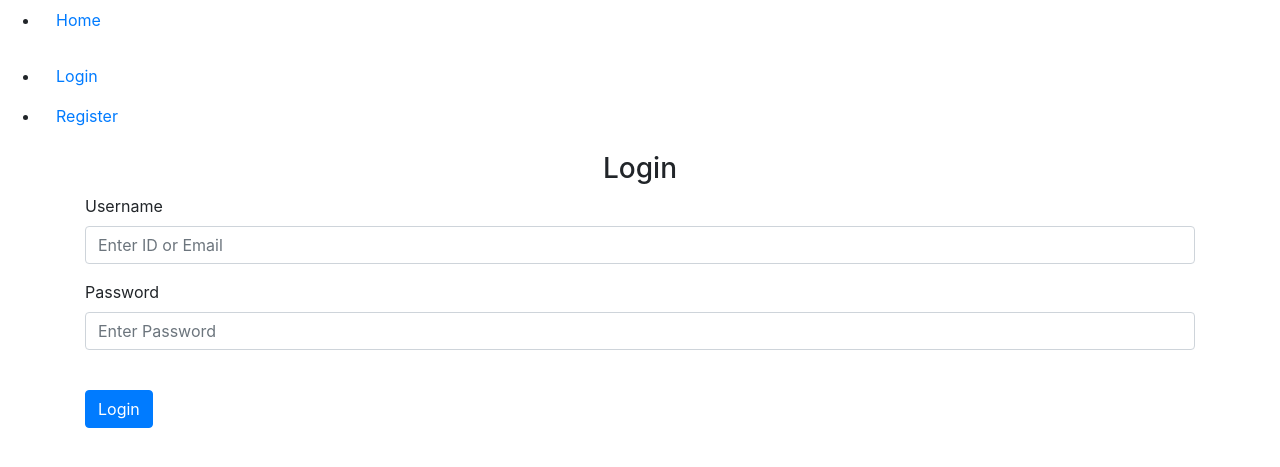
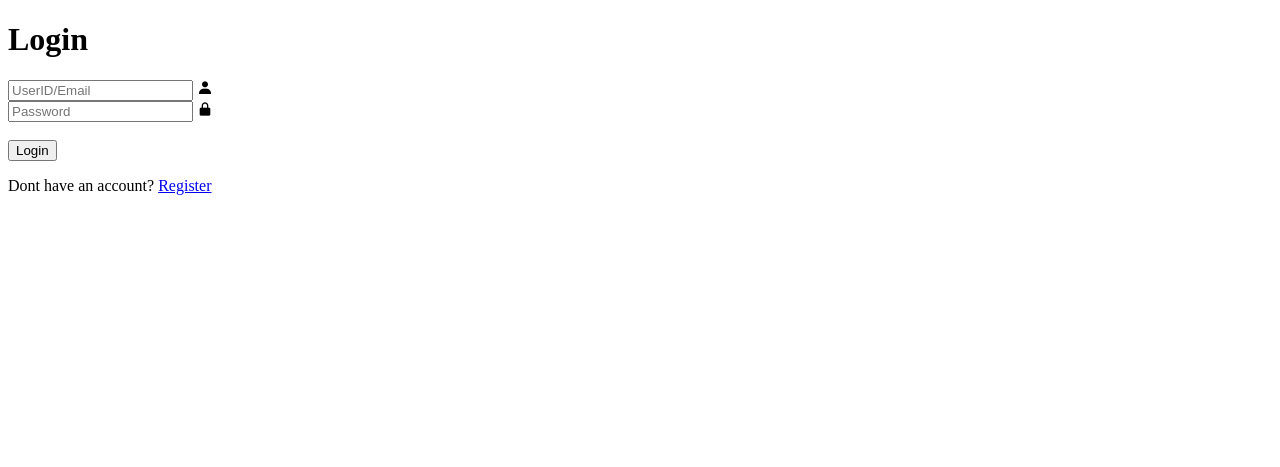
Before and after one commit to PrasannaPaithankar/DBMS-Laboratory-Spr-24, a Flask app: page /auth/login in a window 1280 px wide. Shown: the top 467 px of the page. Run offline with Flask 3, Linux system fonts and the light colour scheme; parts of the project's set-up code (start-up, migrations or seed data) failed here and were passed over; some libraries are stand-ins or nearby versions.

Commit message:
Update login.html

```diff
--- a/ClgFestMang/templates/auth/login.html
+++ b/ClgFestMang/templates/auth/login.html
@@ -1,30 +1,36 @@
-{% extends "base.html" %}
-{% block title %}Login{% endblock %}
-{% block content %}
-<form method="POST" action="{{ url_for('auth.login') }}">
-    <h3 align="center">Login</h3>
-    <div class="form-group">
-      <label for="username">Username</label>
-      <input
-        type="text"
-        class="form-control"
-        id="username"
-        name="username"
-        placeholder="Enter ID or Email"
-      />
-    </div>
-    <div class="form-group">
-      <label for="password">Password</label>
-      <input
-        type="password"
-        class="form-control"
-        id="password"
-        name="password"
-        placeholder="Enter Password"
-      />
-    </div>
-    <br />
-    <input type="hidden" name="csrf_token" value="{{ csrf_token() }}" />
-    <button type="submit" class="btn btn-primary">Login</button>
-</form>
-{% endblock %}
+<!DOCTYPE html>
+<html lang="en">
+<head>
+  <meta charset="utf-8">
+  <meta name="viewport" content="width=device-width, initial-scale=1.0">
+  <title>{% block title %}Login{% endblock %}</title>
+  <link rel="preconnect" href="https://fonts.googleapis.com">
+  <link rel="preconnect" href="https://fonts.gstatic.com" crossorigin>
+  <link
+    href="https://fonts.googleapis.com/css2?family=Poppins:ital,wght@0,100;0,200;0,300;0,400;0,500;0,600;0,700;0,800;0,900;1,100;1,200;1,300;1,400;1,500;1,600;1,700;1,800;1,900&display=swap"
+    rel="stylesheet">
+  <link rel="stylesheet" href="../static/form_style.css">
+  <link href='https://unpkg.com/boxicons@2.1.4/css/boxicons.min.css' rel='stylesheet'>
+</head>
+<body>
+  <div class="wrapper">
+    <form method = "POST" action="{{ url_for('auth.login') }}">
+      <h1>Login</h1>
+      <div class="input-box">
+        <input type="text" id="username" name="username" placeholder="UserID/Email" required>
+        <i class='bx bxs-user'></i>
+      </div>
+      <div class="input-box">
+        <input type="password" id="password" name="password" placeholder="Password" required>
+        <i class='bx bxs-lock-alt' ></i>
+      </div>
+      <br />
+      <input type="hidden" name="csrf_token" value="{{ csrf_token() }}" />
+      <button type="submit" class="btn">Login</button>
+      <div class="register-link">
+        <p>Dont have an account? <a href="./register">Register</a></p>
+      </div>
+    </form>
+  </div>
+</body>
+</html>
```
